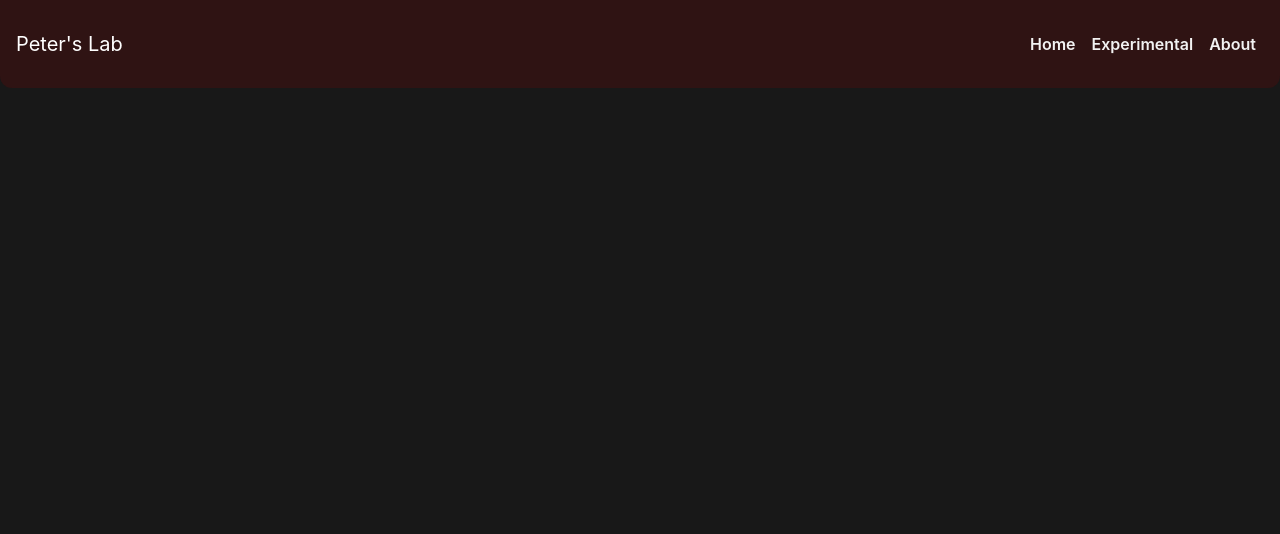
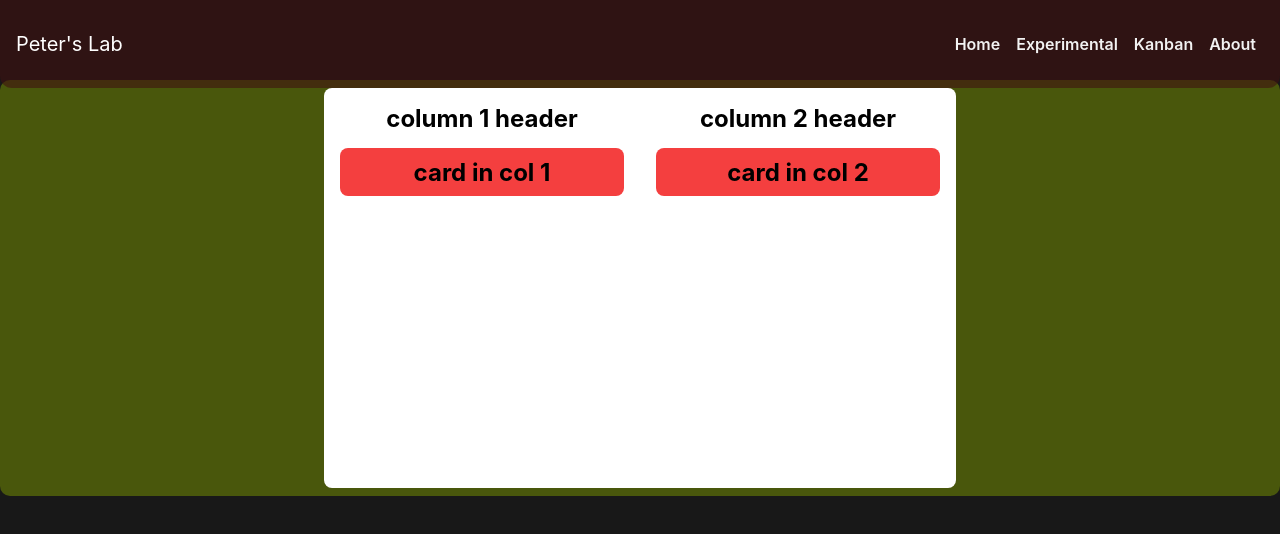
Before and after one commit to Peter-Mascherin/peters-lab, a React (Create React App) app: page /kanban in a window 1280 px wide. Shown: the top 534 px of the page. Built offline with nearby package versions, Linux system fonts and the light colour scheme.

Commit message:
basic kanban board setup done

```diff
--- a/src/App.js
+++ b/src/App.js
@@ -3,6 +3,7 @@ import './App.css';
 import Home from "./Home/Home"
 import Navbar from './Navbar/Navbar';
 import About from './About/About';
+import Kanban from './Kanban/Kanban';
 import { BrowserRouter as Router, Routes, Route } from 'react-router-dom';
 import Experimental from './Experimental/Experimental';
 
@@ -15,6 +16,7 @@ function App() {
           <Route path="/" element={<Home />}/>
           <Route path="/about" element={<About />}/>
           <Route path="/experimental" element={<Experimental />}/>
+          <Route path="/kanban" element={<Kanban />}/>
 
          {/*other stuff here*/}
         </Routes>
--- /dev/null
+++ b/src/Kanban/Kanban.css
@@ -0,0 +1,72 @@
+.kanban-container {
+  display: flex;
+  justify-content: center;
+  align-items: center;
+
+  background-color: rgb(73, 87, 12);
+  border-radius: 10px;
+  color: white;
+  width: 100vw;
+  margin: auto;
+  margin-top: var(--margin-under-nav);
+  padding: 8px;
+  text-align: center;
+}
+
+.kanban-board {
+  background-color: white;
+  width: 50%;
+  height: 50vh;
+  border-radius: 8px;
+
+  display: grid;
+  grid-template-rows: 15% 85%;
+  grid-template-columns: 50% 50%;
+}
+
+.kanban-col1header {
+  grid-column: 1;
+  grid-row: 1;
+
+  display: flex;
+  justify-content: center;
+  align-items: center;
+  color: black;
+}
+
+.kanban-col1 {
+  grid-column: 1;
+  grid-row: 2;
+
+  color: black;
+}
+
+.kanban-col2header {
+  grid-column: 2;
+  grid-row: 1;
+
+  display: flex;
+  justify-content: center;
+  align-items: center;
+  color: black;
+}
+
+.kanban-col2 {
+  grid-column: 2;
+  grid-row: 2;
+
+  color: black;
+}
+
+.kanban-card {
+  background-color: rgba(241, 7, 7, 0.774);
+  border-radius: 8px;
+
+  width: 90%;
+  height: 48px;
+
+  margin: auto;
+  display: flex;
+  justify-content: center;
+  align-items: center;
+}
--- /dev/null
+++ b/src/Kanban/Kanban.js
@@ -0,0 +1,29 @@
+import "./Kanban.css";
+
+function Kanban() {
+  return (
+    <div className="kanban-container">
+      <div className="kanban-board">
+        <div className="kanban-col1header" id="kcol1head">
+          <h2>column 1 header</h2>
+        </div>
+        <div className="kanban-col2header" id="kcol2head">
+          <h2>column 2 header</h2>
+        </div>
+
+        <div className="kanban-col1" id="kcol1">
+          <div className="kanban-card">
+            <h2>card in col 1</h2>
+          </div>
+        </div>
+        <div className="kanban-col2" id="kcol2">
+          <div className="kanban-card">
+            <h2>card in col 2</h2>
+          </div>
+        </div>
+      </div>
+    </div>
+  );
+}
+
+export default Kanban;
--- a/src/Navbar/Navbar.js
+++ b/src/Navbar/Navbar.js
@@ -27,6 +27,12 @@ function Navbar() {
             </li>
 
             <li className="nav__item">
+              <NavLink to="/kanban" className="nav__link">
+                Kanban
+              </NavLink>
+            </li>
+
+            <li className="nav__item">
                 <NavLink to="/about" className="nav__link">
                     About
                 </NavLink>
--- a/src/index.css
+++ b/src/index.css
@@ -24,7 +24,7 @@ code {
 
 :root {
   --header-height: 3.5rem;
-  --first-color: hsl(28, 88%, 62%);
+  --first-color: hsl(202, 57%, 43%);
   --title-color: hsl(0, 0%, 95%);
   --text-color: hsl(0, 0%, 75%);
   --body-color: hsl(0, 0%, 6%);
```
